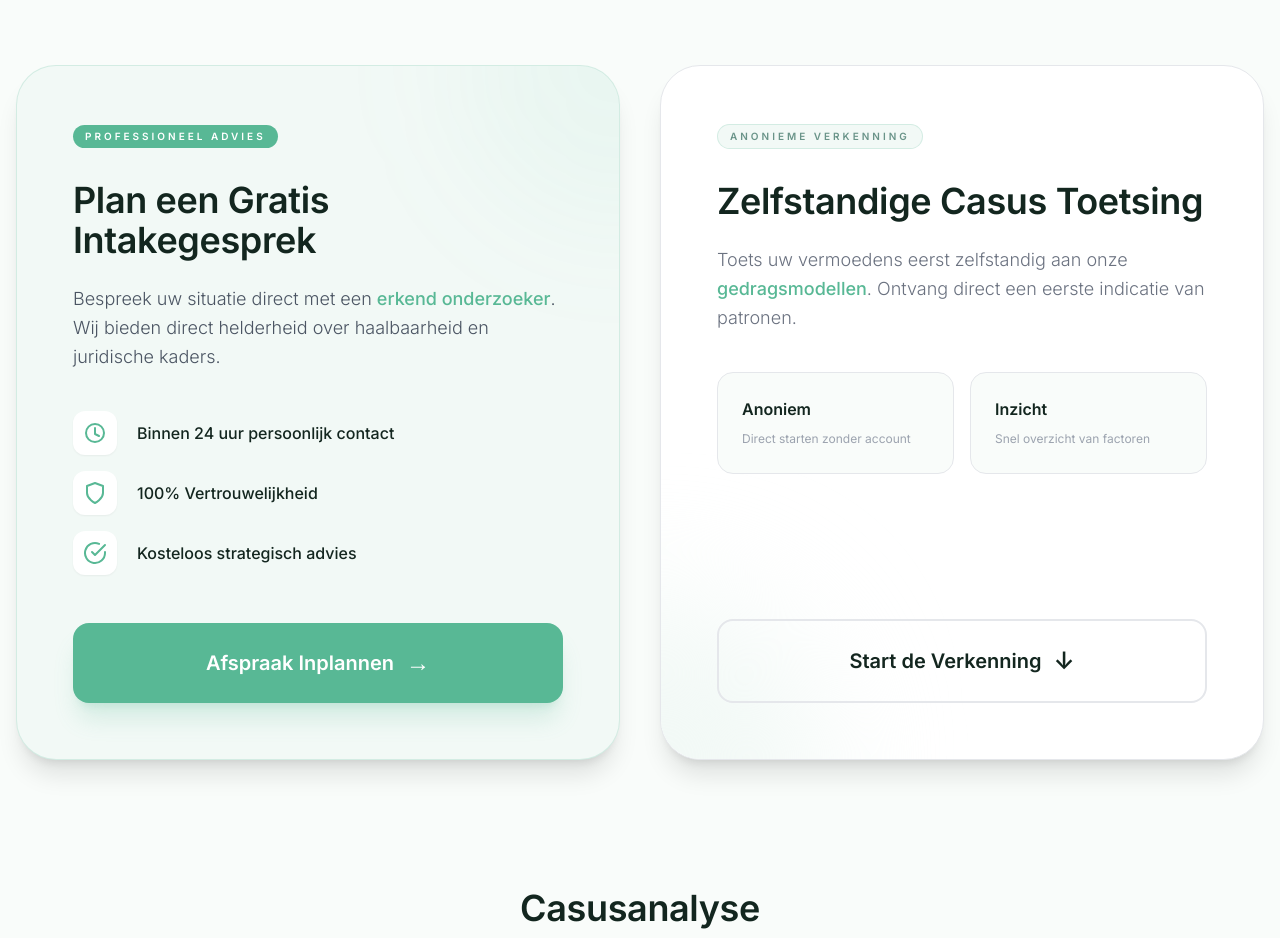
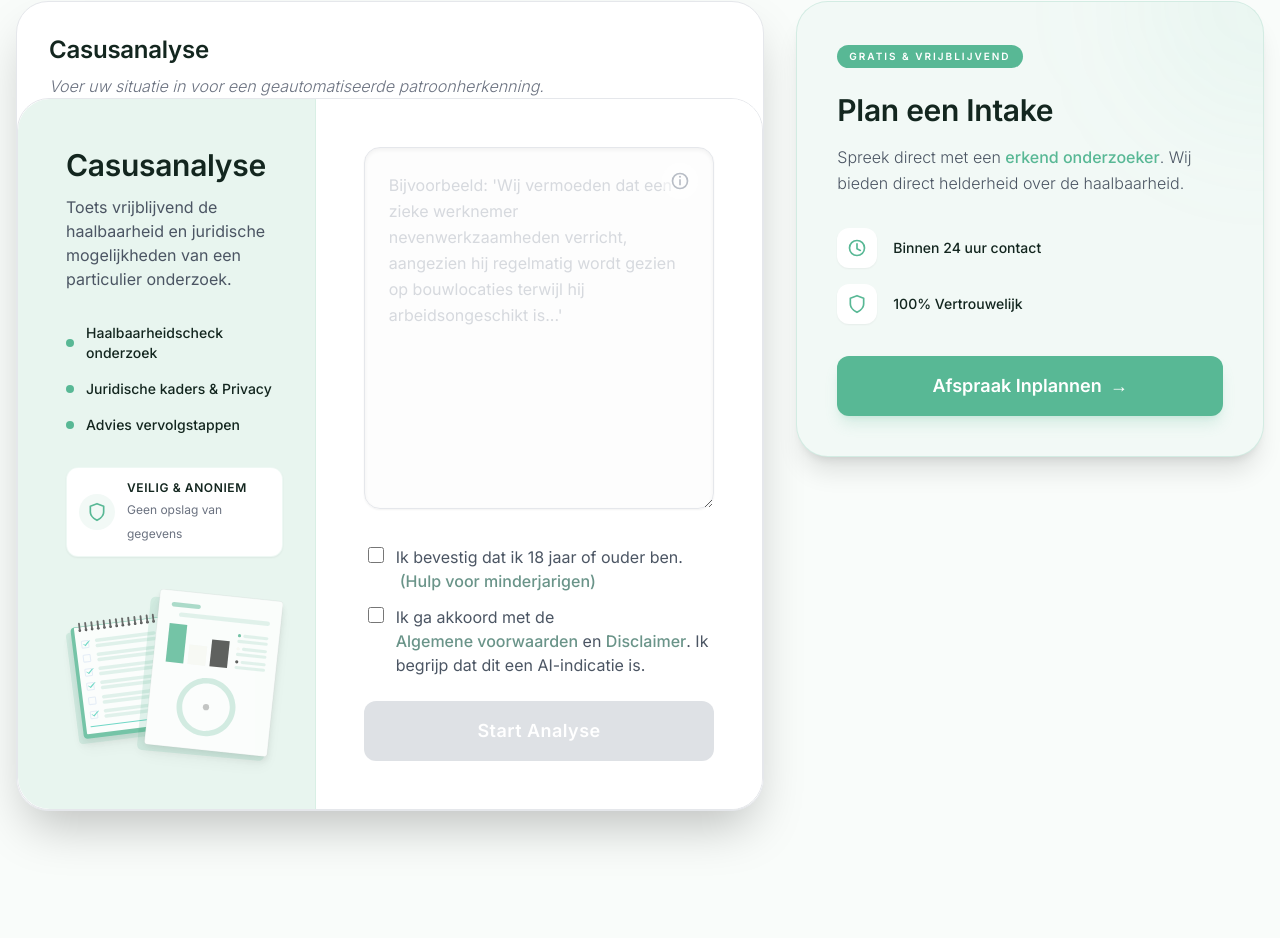
Before and after one commit to PaulienCharlotte/Doddar, a React (Vite) app: page / in a window 1280 px wide. Shown: the part 621-1559 px from the top of the page. Built offline with nearby package versions, Linux system fonts and the light colour scheme; a web font is replaced by a local one.

Commit message:
Redesign homepage: align hero, move analysis tool up, add intake CTA

```diff
--- a/components/Home.tsx
+++ b/components/Home.tsx
@@ -133,9 +133,9 @@ const Home: React.FC<HomeProps> = ({
                         <div className="order-2 lg:order-1 flex flex-col items-start text-left space-y-10 animate-fade-in max-w-xl mx-0">
 
                             {/* Logo Area */}
-                            <div className="flex flex-col items-start w-full max-w-[220px] md:max-w-[320px] lg:max-w-[400px]">
-                                <img src={`${baseUrl}logododdar.svg`} alt="Doddar" className="w-full h-auto mb-2 drop-shadow-sm" />
-                                <div className="w-full flex justify-between text-[11px] md:text-[16px] lg:text-[20px] font-bold text-[#13261f] uppercase select-none leading-none tracking-normal">
+                            <div className="flex flex-col items-start w-full max-w-[280px] md:max-w-[340px]">
+                                <img src={`${baseUrl}logododdar.svg`} alt="Doddar" className="w-full h-auto mb-3 drop-shadow-sm" />
+                                <div className="w-full flex justify-between px-1 text-[13px] md:text-[15px] font-bold text-[#13261f] uppercase select-none leading-none tracking-widest opacity-90">
                                     {"RECHERCHEBUREAU".split("").map((char, i) => (
                                         <span key={i}>{char}</span>
                                     ))}
@@ -161,97 +161,68 @@ const Home: React.FC<HomeProps> = ({
                 </div>
             </section>
 
-            {/* Keuzepunt Sectie - Lightened & Softer */}
-            <section className="relative z-30 px-4 mb-24 md:mb-32">
+            {/* Main Action Section - Analysis & Intake */}
+            <section ref={inputSectionRef} className="relative z-30 px-4 -mt-10 md:-mt-16 pb-24 md:pb-32">
                 <div className="max-w-7xl mx-auto">
-                    <div className="grid md:grid-cols-2 gap-6 lg:gap-10">
+                    <div className="grid lg:grid-cols-[1.6fr_1fr] gap-8 items-start">
 
-                        {/* Optie A: Direct Intake */}
-                        <div className="bg-[#F2F9F6] rounded-[2.5rem] p-10 md:p-14 border border-[#58B895]/20 shadow-xl relative overflow-hidden group hover:-translate-y-1 transition-all duration-500 flex flex-col">
-                            <div className="absolute top-0 right-0 w-80 h-80 bg-[#58B895]/5 rounded-full blur-3xl -translate-y-1/2 translate-x-1/2 pointer-events-none group-hover:bg-[#58B895]/10 transition-colors"></div>
+                        {/* Left: Component - Analysis Tool */}
+                        <div className="bg-white rounded-[2rem] shadow-2xl border border-[#E5E7EB] overflow-hidden">
+                            <div className="p-8 pb-0">
+                                <h3 className="text-2xl font-bold text-[#13261f]">Casusanalyse</h3>
+                                <p className="text-[#6B7280] mt-2 font-light text-base italic">Voer uw situatie in voor een geautomatiseerde patroonherkenning.</p>
+                            </div>
+                            <InputSection
+                                onAnalyze={onAnalyze}
+                                onMinorHelp={onMinorHelp}
+                                isLoading={isLoading}
+                                text={text}
+                                onTextChange={onTextChange}
+                                isRewriting={isRewriting}
+                                rewriteSuggestion={rewriteSuggestion}
+                                onAcceptSuggestion={onAcceptSuggestion}
+                                onDismissSuggestion={onDismissSuggestion}
+                                onOpenComplaints={onOpenComplaints}
+                                onOpenPrivacy={onOpenPrivacy}
+                                onOpenTerms={onOpenTerms}
+                                onOpenKnowledge={onOpenKnowledge}
+                                onOpenDisclaimer={onOpenDisclaimer}
+                            />
+                        </div>
 
-                            <div className="relative z-10 flex-grow">
-                                <span className="inline-block bg-[#58B895] text-white text-[10px] font-bold uppercase tracking-[0.3em] px-3 py-1 rounded-full mb-8">Professioneel Advies</span>
-                                <h2 className="text-3xl lg:text-4xl font-bold mb-6 leading-tight text-[#13261f]">Plan een Gratis Intakegesprek</h2>
-                                <p className="text-[#4B5563] text-lg mb-10 leading-relaxed font-light">
-                                    Bespreek uw situatie direct met een <span className="text-[#58B895] font-medium">erkend onderzoeker</span>. Wij bieden direct helderheid over haalbaarheid en juridische kaders.
+                        {/* Right: Component - Free Intake CTA */}
+                        <div className="bg-[#F2F9F6] rounded-[2rem] p-8 md:p-10 border border-[#58B895]/20 shadow-xl relative overflow-hidden group sticky top-24">
+                            <div className="absolute top-0 right-0 w-64 h-64 bg-[#58B895]/5 rounded-full blur-3xl -translate-y-1/2 translate-x-1/2 pointer-events-none"></div>
+
+                            <div className="relative z-10">
+                                <span className="inline-block bg-[#58B895] text-white text-[10px] font-bold uppercase tracking-[0.2em] px-3 py-1 rounded-full mb-6">Gratis & Vrijblijvend</span>
+                                <h2 className="text-2xl md:text-3xl font-bold mb-4 leading-tight text-[#13261f]">Plan een Intake</h2>
+                                <p className="text-[#4B5563] text-base mb-8 leading-relaxed font-light">
+                                    Spreek direct met een <span className="text-[#58B895] font-medium">erkend onderzoeker</span>. Wij bieden direct helderheid over de haalbaarheid.
                                 </p>
 
-                                <div className="space-y-4 mb-12">
-                                    <div className="flex items-center gap-5">
-                                        <div className="w-11 h-11 rounded-xl bg-white flex items-center justify-center text-[#58B895] shadow-sm"><ClockIcon className="w-6 h-6" /></div>
-                                        <span className="text-base font-medium text-[#13261f]">Binnen 24 uur persoonlijk contact</span>
+                                <div className="space-y-4 mb-8">
+                                    <div className="flex items-center gap-4">
+                                        <div className="w-10 h-10 rounded-xl bg-white flex items-center justify-center text-[#58B895] shadow-sm"><ClockIcon className="w-5 h-5" /></div>
+                                        <span className="text-sm font-medium text-[#13261f]">Binnen 24 uur contact</span>
                                     </div>
-                                    <div className="flex items-center gap-5">
-                                        <div className="w-11 h-11 rounded-xl bg-white flex items-center justify-center text-[#58B895] shadow-sm"><ShieldIcon className="w-6 h-6" /></div>
-                                        <span className="text-base font-medium text-[#13261f]">100% Vertrouwelijkheid</span>
-                                    </div>
-                                    <div className="flex items-center gap-5">
-                                        <div className="w-11 h-11 rounded-xl bg-white flex items-center justify-center text-[#58B895] shadow-sm"><CheckIcon className="w-6 h-6" /></div>
-                                        <span className="text-base font-medium text-[#13261f]">Kosteloos strategisch advies</span>
+                                    <div className="flex items-center gap-4">
+                                        <div className="w-10 h-10 rounded-xl bg-white flex items-center justify-center text-[#58B895] shadow-sm"><ShieldIcon className="w-5 h-5" /></div>
+                                        <span className="text-sm font-medium text-[#13261f]">100% Vertrouwelijk</span>
                                     </div>
                                 </div>
+
+                                <button
+                                    onClick={onOpenContact}
+                                    className="w-full py-4 bg-[#58B895] hover:bg-[#4AA984] text-white font-bold rounded-xl shadow-lg shadow-[#58B895]/20 transition-all text-lg flex items-center justify-center gap-2 active:scale-[0.98]"
+                                >
+                                    Afspraak Inplannen <span>→</span>
+                                </button>
                             </div>
-
-                            <button
-                                onClick={onOpenContact}
-                                className="relative z-10 w-full py-6 bg-[#58B895] hover:bg-[#4AA984] text-white font-bold rounded-2xl shadow-xl shadow-[#58B895]/20 transition-all text-xl flex items-center justify-center gap-3 active:scale-[0.98]"
-                            >
-                                Afspraak Inplannen <span className="text-2xl">→</span>
-                            </button>
                         </div>
 
-                        {/* Optie B: Zelf-verkenning */}
-                        <div className="bg-white rounded-[2.5rem] p-10 md:p-14 border border-[#E5E7EB] shadow-xl relative overflow-hidden group hover:-translate-y-1 transition-all duration-500 flex flex-col">
-                            <div className="absolute bottom-0 left-0 w-80 h-80 bg-[#F2F9F6] rounded-full blur-3xl translate-y-1/2 -translate-x-1/2 pointer-events-none"></div>
-
-                            <div className="relative z-10 flex-grow">
-                                <span className="inline-block bg-[#F2F9F6] text-[#6A9489] text-[10px] font-bold uppercase tracking-[0.3em] px-3 py-1 rounded-full mb-8 border border-[#58B895]/20">Anonieme Verkenning</span>
-                                <h2 className="text-3xl lg:text-4xl font-bold mb-6 leading-tight text-[#13261f]">Zelfstandige Casus Toetsing</h2>
-                                <p className="text-[#6B7280] text-lg mb-10 leading-relaxed font-light">
-                                    Toets uw vermoedens eerst zelfstandig aan onze <span className="text-[#58B895] font-medium">gedragsmodellen</span>. Ontvang direct een eerste indicatie van patronen.
-                                </p>
-
-                                <div className="grid grid-cols-2 gap-4 mb-12">
-                                    <div className="p-6 bg-[#F9FCFA] rounded-2xl border border-[#E5E7EB]">
-                                        <span className="block text-[#13261f] font-bold text-base mb-1">Anoniem</span>
-                                        <span className="text-xs text-[#9CA3AF]">Direct starten zonder account</span>
-                                    </div>
-                                    <div className="p-6 bg-[#F9FCFA] rounded-2xl border border-[#E5E7EB]">
-                                        <span className="block text-[#13261f] font-bold text-base mb-1">Inzicht</span>
-                                        <span className="text-xs text-[#9CA3AF]">Snel overzicht van factoren</span>
-                                    </div>
-                                </div>
-                            </div>
-
-                            <button
-                                onClick={() => {
-                                    if (inputSectionRef.current) {
-                                        inputSectionRef.current.scrollIntoView({ behavior: 'smooth', block: 'start' });
-                                    }
-                                }}
-                                className="relative z-10 w-full py-6 bg-transparent border-2 border-[#E5E7EB] text-[#13261f] hover:bg-[#13261f] hover:text-white font-bold rounded-2xl transition-all text-xl flex items-center justify-center gap-3 active:scale-[0.98]"
-                            >
-                                Start de Verkenning <span className="text-2xl">↓</span>
-                            </button>
-                        </div>
                     </div>
                 </div>
-            </section>
-
-            {/* Input Section - Consistent White Card */}
-            <section ref={inputSectionRef} className="relative z-20 px-4 pb-24 md:pb-32">
-                <FadeInSection>
-                    <div className="max-w-7xl mx-auto">
-                        <div className="text-center mb-12">
-                            <h3 className="text-3xl md:text-4xl font-bold text-[#13261f]">Casusanalyse</h3>
-                            <p className="text-[#6B7280] mt-3 font-light text-lg italic">Voer uw beschrijving in voor een geautomatiseerde patroonherkenning.</p>
-                        </div>
-                        <div className="transition-all duration-500 hover:shadow-2xl rounded-[1.5rem] md:rounded-[2rem] bg-white border border-[#E5E7EB]">
-                            <InputSection onAnalyze={onAnalyze} onMinorHelp={onMinorHelp} isLoading={isLoading} text={text} onTextChange={onTextChange} isRewriting={isRewriting} rewriteSuggestion={rewriteSuggestion} onAcceptSuggestion={onAcceptSuggestion} onDismissSuggestion={onDismissSuggestion} onOpenComplaints={onOpenComplaints} onOpenPrivacy={onOpenPrivacy} onOpenTerms={onOpenTerms} onOpenKnowledge={onOpenKnowledge} onOpenDisclaimer={onOpenDisclaimer} />
-                        </div>
-                    </div>
-                </FadeInSection>
             </section>
 
             {/* Intake Step Visualization */}
```
